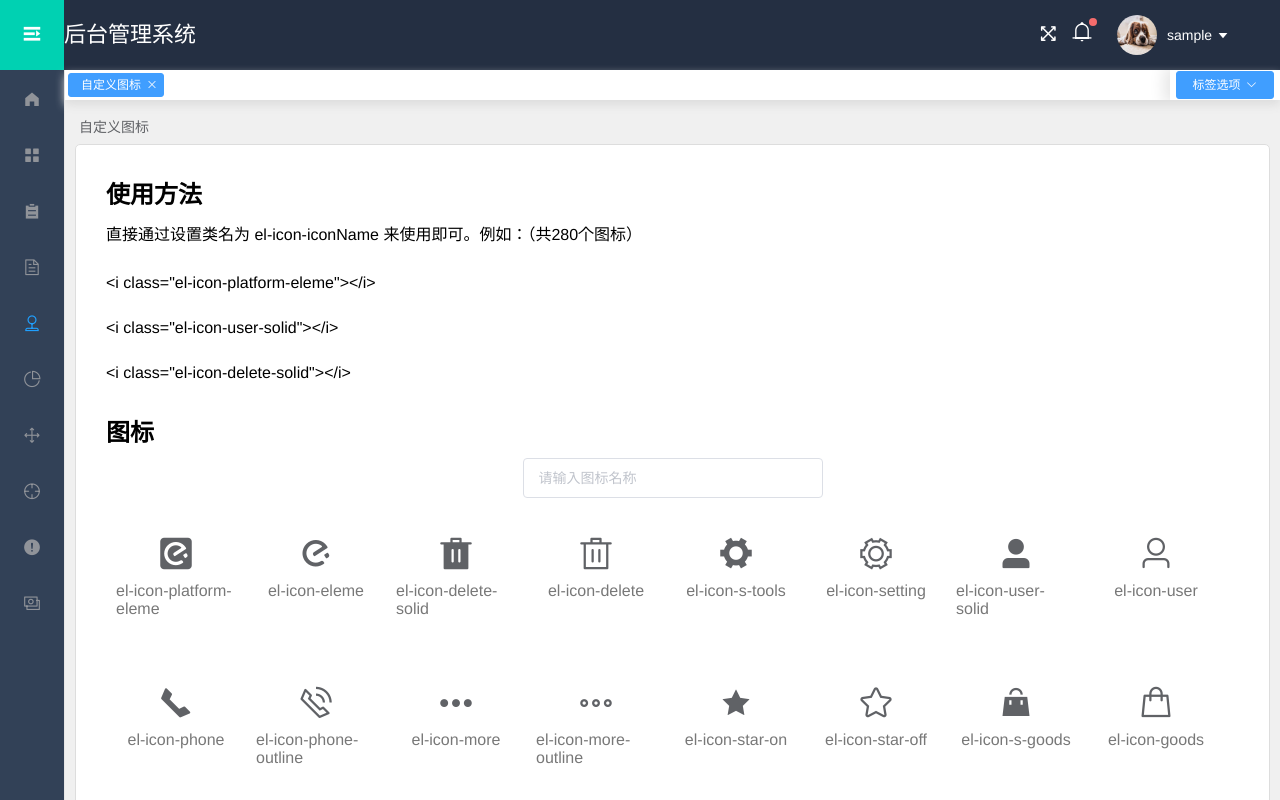
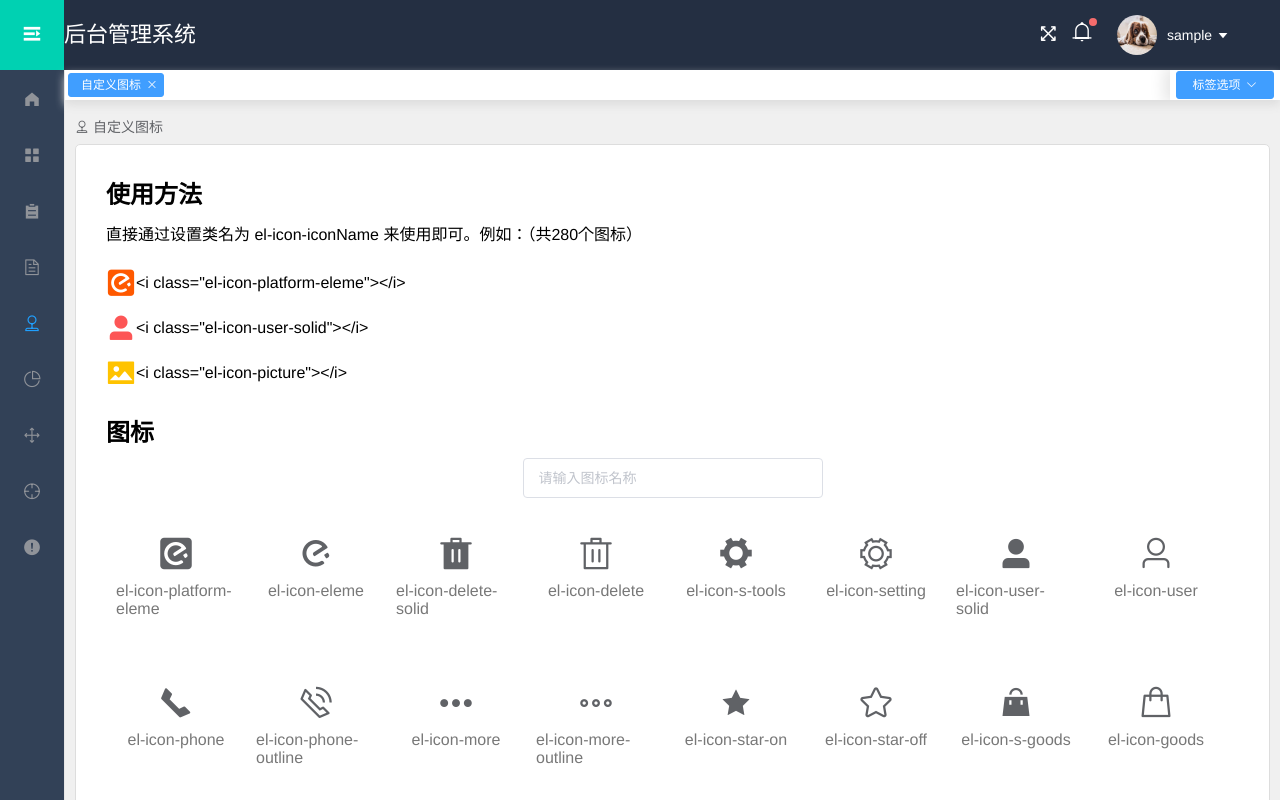
Before and after one commit to root-lucas/vue-admin, a Vue app: page /icon in a window 1280 px wide. Built offline with nearby package versions, Linux system fonts and the light colour scheme; sample sign-in values are in the browser's storage.

Commit message:
fix: icons show

```diff
--- a/src/components/common/Sidebar.vue
+++ b/src/components/common/Sidebar.vue
@@ -149,11 +149,6 @@ export default {
                         },
                     ],
                 },
-                {
-                    icon: 'el-icon-money',
-                    index: '/donate',
-                    title: '支持作者',
-                },
             ],
         }
     },
--- a/src/components/page/Icon.vue
+++ b/src/components/page/Icon.vue
@@ -2,23 +2,23 @@
     <div>
         <div class="crumbs">
             <el-breadcrumb separator="/">
-                <el-breadcrumb-item><i class="el-icon-lx-emoji"></i> 自定义图标</el-breadcrumb-item>
+                <el-breadcrumb-item><i class="el-icon-coordinate"></i> 自定义图标</el-breadcrumb-item>
             </el-breadcrumb>
         </div>
         <div class="container">
             <h2>使用方法</h2>
             <p style="line-height: 50px;">直接通过设置类名为 el-icon-iconName 来使用即可。例如：（共{{ iconList.length }}个图标）</p>
             <p class="example-p">
-                <i class="el-icon-lx-redpacket_fill" style="font-size: 30px;color: #ff5900"></i>
+                <i class="el-icon-platform-eleme" style="font-size: 30px;color: #ff5900"></i>
                 <span>&lt;i class=&quot;el-icon-platform-eleme&quot;&gt;&lt;/i&gt;</span>
             </p>
             <p class="example-p">
-                <i class="el-icon-lx-weibo" style="font-size: 30px;color:#fd5656"></i>
+                <i class="el-icon-user-solid" style="font-size: 30px;color:#fd5656"></i>
                 <span>&lt;i class=&quot;el-icon-user-solid&quot;&gt;&lt;/i&gt;</span>
             </p>
             <p class="example-p">
-                <i class="el-icon-lx-emojifill" style="font-size: 30px;color: #ffc300"></i>
-                <span>&lt;i class=&quot;el-icon-delete-solid&quot;&gt;&lt;/i&gt;</span>
+                <i class="el-icon-picture" style="font-size: 30px;color: #ffc300"></i>
+                <span>&lt;i class=&quot;el-icon-picture&quot;&gt;&lt;/i&gt;</span>
             </p>
             <br />
             <h2>图标</h2>
--- a/src/components/page/Tabs.vue
+++ b/src/components/page/Tabs.vue
@@ -2,7 +2,7 @@
     <div class="">
         <div class="crumbs">
             <el-breadcrumb separator="/">
-                <el-breadcrumb-item><i class="el-icon-lx-copy"></i> tab选项卡</el-breadcrumb-item>
+                <el-breadcrumb-item><i class="el-icon-s-order"></i> tab选项卡</el-breadcrumb-item>
             </el-breadcrumb>
         </div>
         <div class="container">
```
